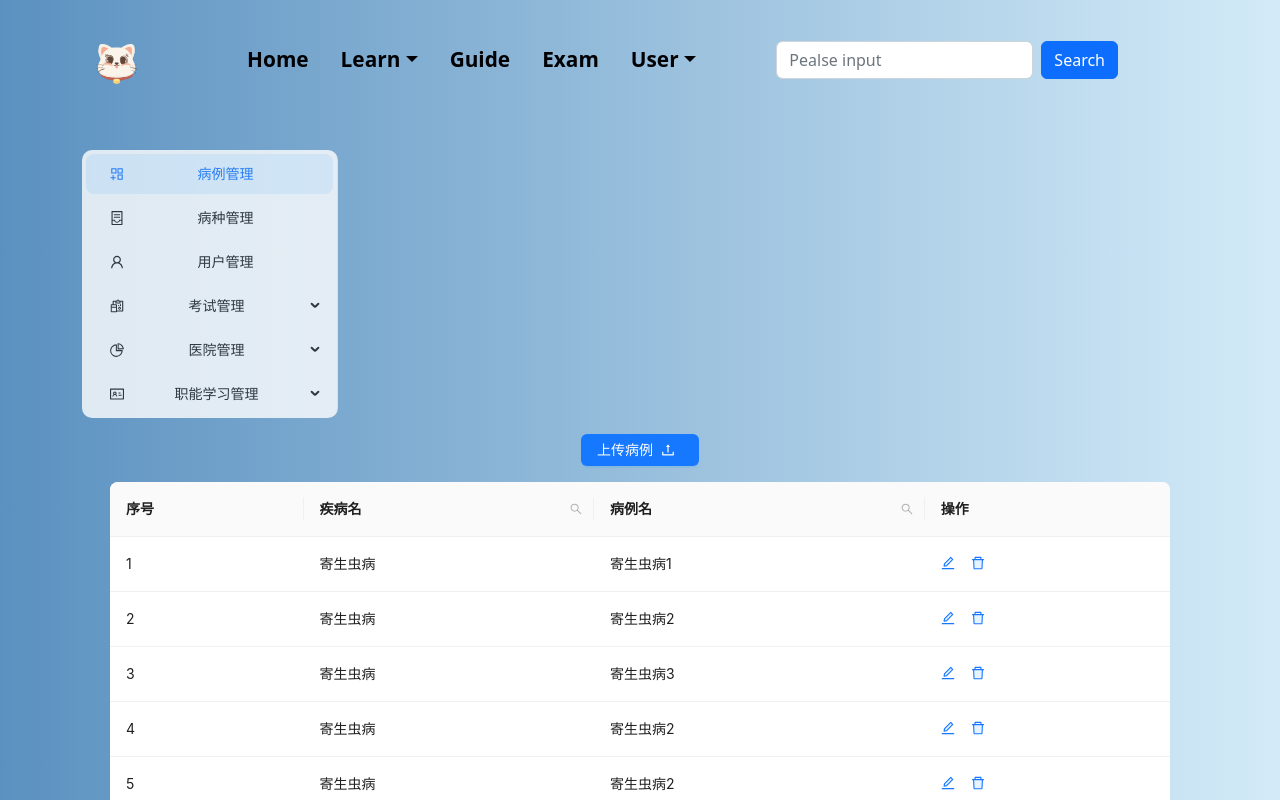
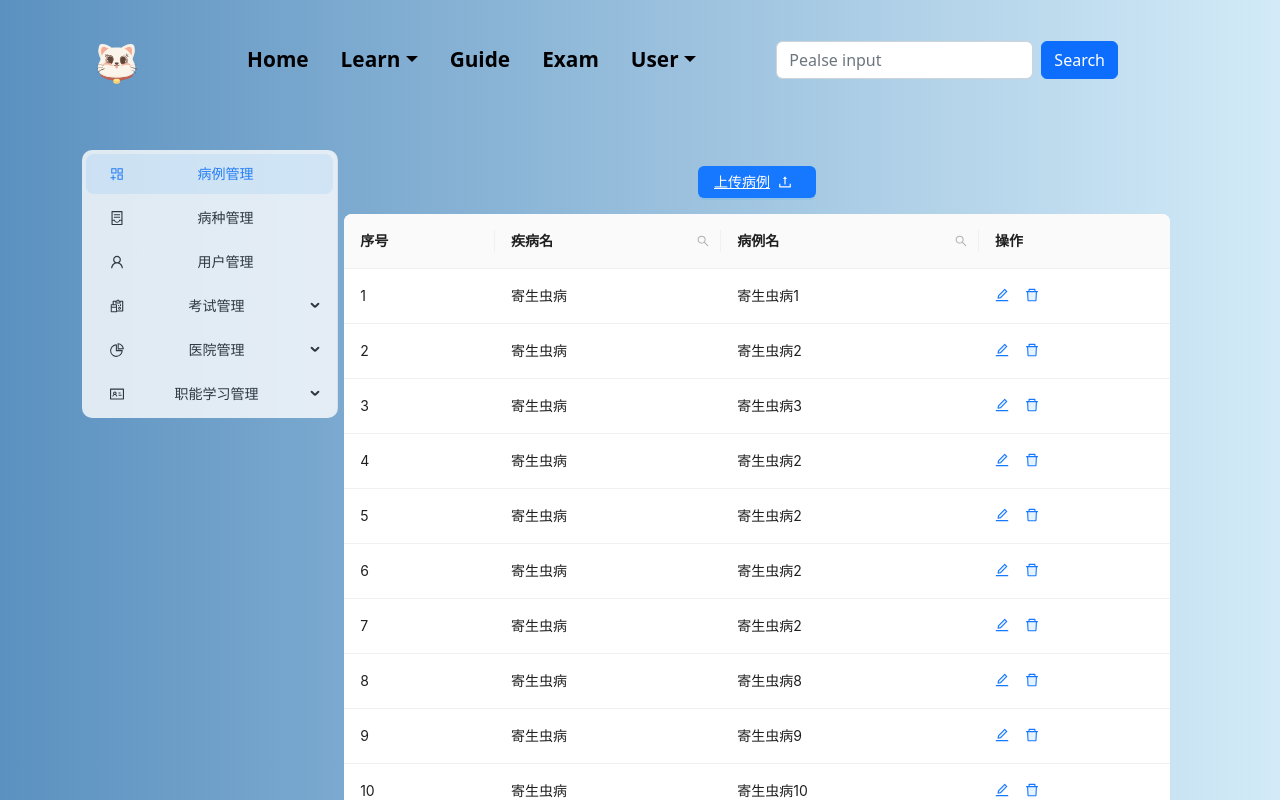
Before and after one commit to zcy530/PetHospital, a React (Create React App) app: page /systemManage/case in a window 1280 px wide. Shown: the top 800 px of the page. Built offline with nearby package versions, Linux system fonts and the light colour scheme.

Commit message:
更新了后台主页面和路由

```diff
--- a/src/pages_back/caseManage/caseInfo.tsx
+++ b/src/pages_back/caseManage/caseInfo.tsx
@@ -10,7 +10,7 @@ import Highlighter from 'react-highlight-words';
 //导入CaseData & CaseType
 import { CaseData } from './caseData.tsx';
 import { CaseType } from "./caseType";
-import { useNavigate } from "react-router-dom";
+import { Link, useNavigate } from "react-router-dom";
 import { Container } from 'react-bootstrap';
 
 //列的下标
@@ -160,13 +160,15 @@ const CaseInfo: React.FC = () => {
     //点击上传病例
     const upLoadCase = (e) => {
         console.log('跳转至上传病例页面');
-        navigateTo('/systemManage/caseUpload');
+        navigateTo('/systemManage/case/update');
     }
 
     return (
         <Container>
             <div style={{ margin: 16 }}>
-                <Button type="primary" onClick={upLoadCase}>上传病例<UploadOutlined /> </Button>
+                {/* <Link to="/systemManage/case/update"> */}
+                    <Button type="primary" href='/systemManage/case/update'>上传病例<UploadOutlined /> </Button>
+                {/* </Link> */}
             </div>
             {/* 病例的表格 */}
             <div className='case_box' style={{ margin: 16 }} >
--- a/src/pages_back/systemManage.tsx
+++ b/src/pages_back/systemManage.tsx
@@ -1,5 +1,5 @@
 import React, { useState } from 'react';
-import type { MenuProps } from 'antd';
+import { Col, MenuProps, Row } from 'antd';
 import { Menu } from 'antd';
 import { Container } from 'react-bootstrap';
 import { Link, Navigate, Outlet, Route, Routes } from "react-router-dom";
@@ -79,7 +79,9 @@ function SystemManage ()  {
 
 return (
     <Container style={{height:'100%'}}>
-      <div style={{height:'100%'}}>
+      <Row gutter={8} align="top">
+        <Col span={5}>
+          <div>
           <Menu
             defaultSelectedKeys={['/case']}
             mode="inline"
@@ -88,6 +90,11 @@ return (
             onOpenChange={onOpenChange}
             style={{ width: 256, borderRadius : 10, opacity : 0.8, height:'100%' }}>
           </Menu>
+
+          </div>
+        </Col>
+        <Col span={19}>
+          <div style={{height:'100%'}}>
           <Routes>
               <Route path="case"  element={<CaseInfo />} />
               <Route path="disease"  element={<Page2 />} />
@@ -105,6 +112,9 @@ return (
               <Outlet/>
             </div>
           </div>
+        </Col>
+      </Row>
+
 
     </Container>
 
```
Lines whose indentation alone changed are shown as unchanged.
